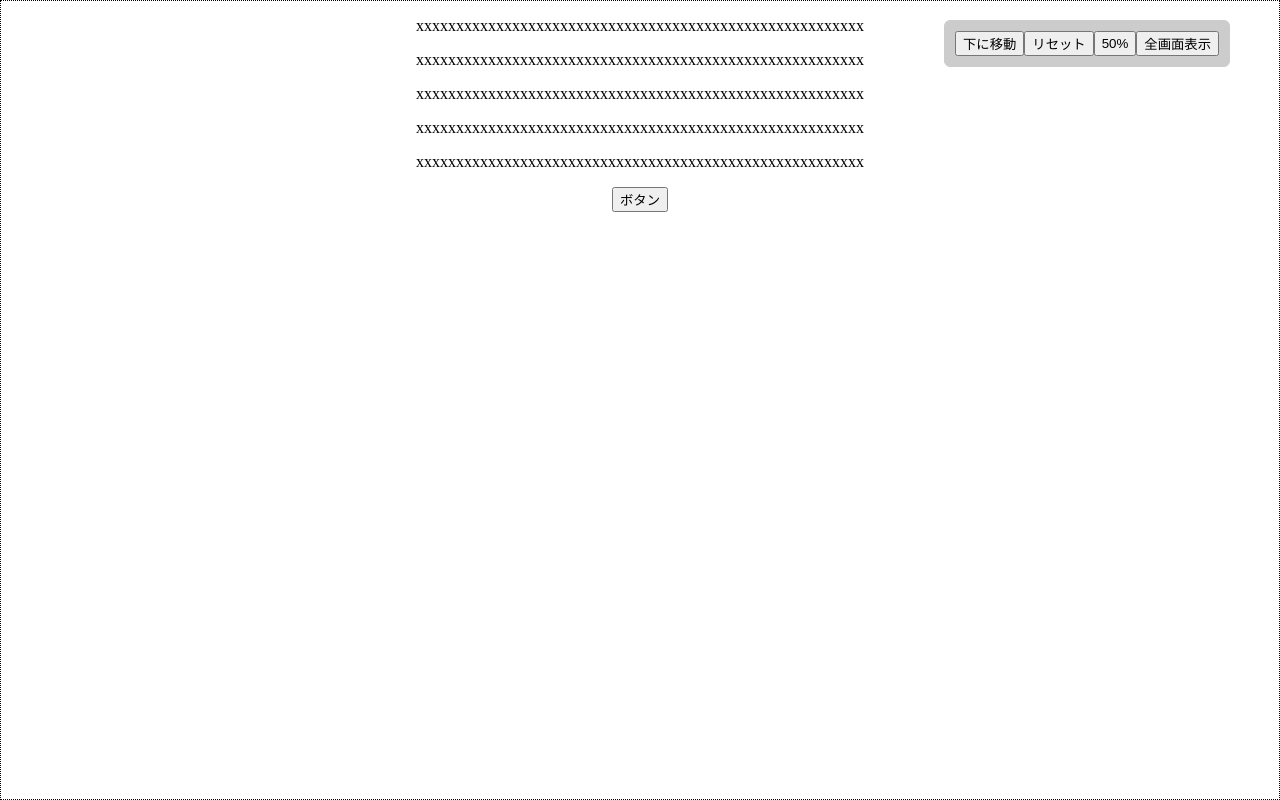
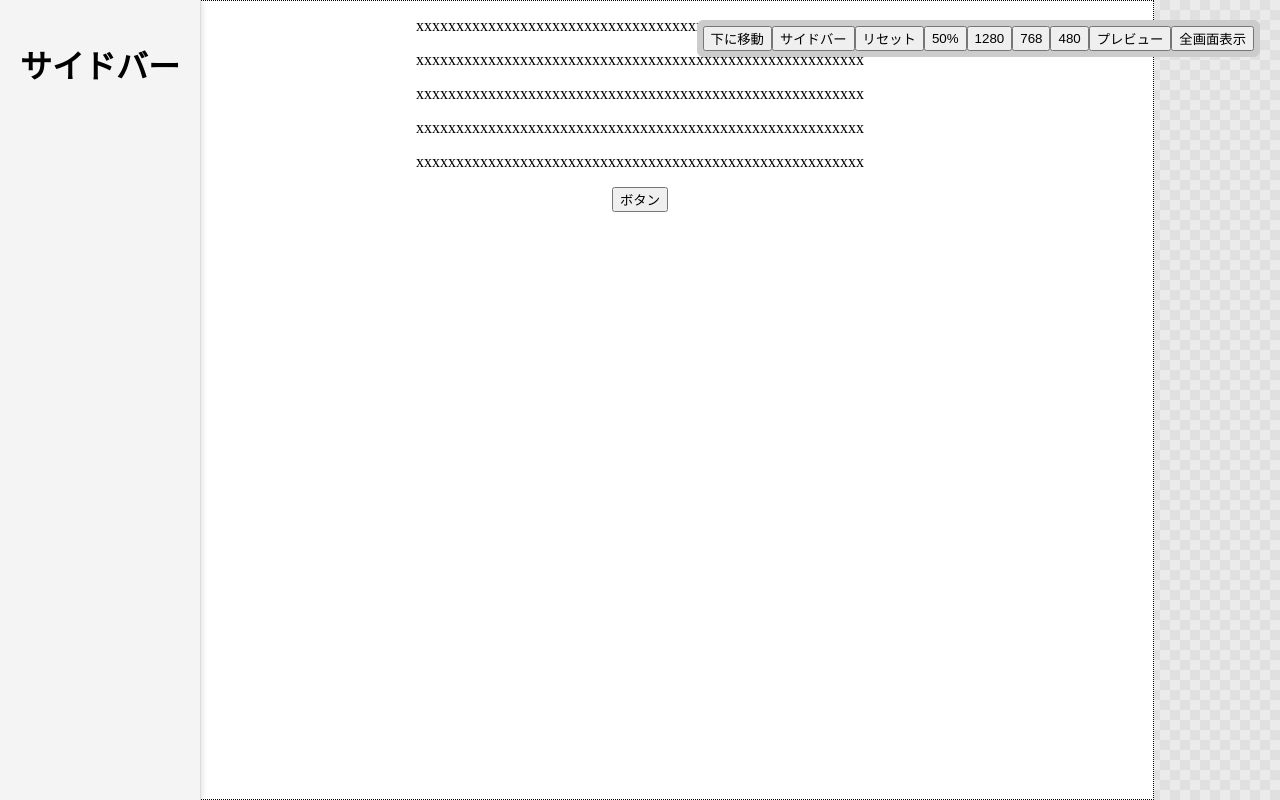
Before and after one commit to takahiro-tanaka-job/layout-editor, a React (Vite) app: page / in a window 1280 px wide. Built offline with nearby package versions, Linux system fonts and the light colour scheme.

Commit message:
リファクタリング

```diff
--- a/src/App.tsx
+++ b/src/App.tsx
@@ -1,8 +1,10 @@
+/** @jsxImportSource @emotion/react */
 import React from "react";
+import { css } from "@emotion/react";
 import Layout, { type LayoutHandle } from "./components/Layout";
-// import SideBar from "./components/SideBar";
+import SideBar from "./components/SideBar";
 import FloatingPanel from "./components/FloatingPanel";
-// import GridPanel from "./components/GridPanel";
+import GridPanel from "./components/GridPanel";
 
 import styles from "./App.module.css";
 
@@ -10,19 +12,49 @@ function App() {
 
   const layoutRef = React.useRef<LayoutHandle | null>(null);
 
-  const handleSetScale = () => layoutRef.current?.setScale(0.5);
-  const handleResetScale = () => layoutRef.current?.resetScale();
-  const handleToggleFullScreen = () => layoutRef.current?.toggleFullScreen();
+  const [width, setWidth] = React.useState(1028);
+  const [preview, setpPeview] = React.useState(false);
+  const [isOpen, setIsOpen] = React.useState(true);
 
   return (
     <div className={styles.root}>
-      <Layout ref={layoutRef} />
-      {/* <SideBar /> */}
-      {/* <GridPanel /> */}
+      <GridPanel>
+        <Layout ref={layoutRef}  >
+          <div
+            css={css`
+            height: 100vh;
+            width: ${width}px;
+            border: 1px dotted #000;
+            background-color: white;
+          `}
+          >
+            <p>xxxxxxxxxxxxxxxxxxxxxxxxxxxxxxxxxxxxxxxxxxxxxxxxxxxxxxxx</p>
+            <p>xxxxxxxxxxxxxxxxxxxxxxxxxxxxxxxxxxxxxxxxxxxxxxxxxxxxxxxx</p>
+            <p>xxxxxxxxxxxxxxxxxxxxxxxxxxxxxxxxxxxxxxxxxxxxxxxxxxxxxxxx</p>
+            <p>xxxxxxxxxxxxxxxxxxxxxxxxxxxxxxxxxxxxxxxxxxxxxxxxxxxxxxxx</p>
+            <p>xxxxxxxxxxxxxxxxxxxxxxxxxxxxxxxxxxxxxxxxxxxxxxxxxxxxxxxx</p>
+            <button>ボタン</button>
+          </div>
+        </Layout>
+      </GridPanel>
+      <SideBar isOpen={isOpen}>
+        <h1>サイドバー</h1>
+      </SideBar>
       <FloatingPanel>
-        <button className={styles.resetButton} onClick={handleResetScale} children="リセット" />
-        <button className={styles.resetButton} onClick={handleSetScale} children="50%" />
-        <button className={styles.fullScreenButton} onClick={handleToggleFullScreen} children="全画面表示" />
+        {preview
+          ? <>
+            <button className={styles.previewCancel} onClick={() => setpPeview(false)}>戻る</button>
+          </>
+          : <>
+            <button className={styles.resetButton} onClick={() => setIsOpen(!isOpen)} children="サイドバー" />
+            <button className={styles.resetButton} onClick={() => layoutRef.current?.resetScale()} children="リセット" />
+            <button className={styles.resetButton} onClick={() => layoutRef.current?.setScale(0.5)} children="50%" />
+            <button className={styles.resetButton} onClick={() => setWidth(1280)} children="1280" />
+            <button className={styles.resetButton} onClick={() => setWidth(768)} children="768" />
+            <button className={styles.resetButton} onClick={() => setWidth(480)} children="480" />
+            <button className={styles.resetButton} onClick={() => setpPeview(true)} children="プレビュー" />
+            <button className={styles.fullScreenButton} onClick={() => layoutRef.current?.toggleFullScreen()} children="全画面表示" />
+          </>}
       </FloatingPanel>
     </div>
   );
--- a/src/components/FloatingPanel.module.css
+++ b/src/components/FloatingPanel.module.css
@@ -2,6 +2,6 @@
   display: flex;
   border: 1px solid #ccc;
   border-radius: 6px;
-  padding: 10px;
+  padding: 5px;
   background: #ccc;
 }
--- a/src/components/FloatingPanel.tsx
+++ b/src/components/FloatingPanel.tsx
@@ -15,7 +15,7 @@ export const FloatingPanel = (props: { children: React.ReactNode }) => {
   const _style: React.CSSProperties = {
     position: "fixed",
     top: `${top}px`,
-    right: "50px",
+    right: "20px",
     transition: "transform 0.5s ease", // transform にアニメーションを適用
     transform: isBottom ? `translateY(calc(100vh - 100% - ${top * 2}px))` : "translateY(0)", // 上下の移動をスムーズに
   };
--- a/src/components/GridPanel.module.css
+++ b/src/components/GridPanel.module.css
@@ -1,4 +1,5 @@
 .root {
+  display: flex;
   padding: 0px;
   width: 100%;
   height: 100%;
--- a/src/components/GridPanel.tsx
+++ b/src/components/GridPanel.tsx
@@ -1,9 +1,9 @@
 import styles from "./GridPanel.module.css";
 
-export function GridPanel() {
+export const GridPanel = (props: { children?: React.ReactNode }) => {
   return (
     <div className={styles.root}>
-      パネル
+      {props.children}
     </div>
   );
 }
--- a/src/components/Layout.module.css
+++ b/src/components/Layout.module.css
@@ -1,11 +1,9 @@
 .container {
-  /* display: flex;
+  display: flex;
   justify-content: center;
-  align-items: center; */
   height: 100%;
   width: 100%;
   transform-origin: center;
   transition: transform 0.2s ease, transform-origin 0.2s ease;
-  background-color: white;
   overflow: auto;
 }
--- a/src/components/Layout.tsx
+++ b/src/components/Layout.tsx
@@ -1,6 +1,5 @@
 /** @jsxImportSource @emotion/react */
 import React from "react";
-import { css } from "@emotion/react";
 import styles from "./Layout.module.css";
 
 export type LayoutHandle = {
@@ -9,9 +8,14 @@ export type LayoutHandle = {
   toggleFullScreen: () => void;
 }
 
-export const Layout = React.forwardRef<LayoutHandle>((_props, ref) => {
+export const Layout = React.forwardRef<LayoutHandle, { children?: React.ReactNode }>(
+  (props, ref) => {
+    React.useImperativeHandle(ref, () => ({
+      setScale,
+      resetScale,
+      toggleFullScreen,
+    }));
 
-  // メソッド
     React.useImperativeHandle(ref, () => ({
       setScale,
       resetScale,
@@ -25,7 +29,8 @@ export const Layout = React.forwardRef<LayoutHandle>((_props, ref) => {
     const clampScale = (s: number) => Math.min(Math.max(s, 0.2), 3);
 
     const handleWheel: React.WheelEventHandler<HTMLDivElement> = (e) => {
-    if (!e.ctrlKey) return;
+      // Altキーを使用する
+      if (!e.altKey) return;
       e.preventDefault();
 
       const delta = e.deltaY;
@@ -59,10 +64,7 @@ export const Layout = React.forwardRef<LayoutHandle>((_props, ref) => {
     };
 
     React.useEffect(() => {
-    const handleFullScreenChange = () => {
-      setIsFullScreen(!!document.fullscreenElement);
-    };
-
+      const handleFullScreenChange = () => setIsFullScreen(!!document.fullscreenElement);
       document.addEventListener("fullscreenchange", handleFullScreenChange);
 
       return () => {
@@ -74,27 +76,29 @@ export const Layout = React.forwardRef<LayoutHandle>((_props, ref) => {
       <>
         <div
           className={styles.container}
-        style={{
-          transform: `scale(${_scale})`,
-          transformOrigin: origin,
-        }}
+          // style={{
+          //   transform: `scale(${_scale})`,
+          //   transformOrigin: origin,
+          // }}
           onWheel={handleWheel}
           tabIndex={0}
         >
-        <div
-          css={css`
-            width: 100%;
-            height: 100%;
-            border: 1px dotted #000;
-          `}
-        >
-          <p>xxxxxxxxxxxxxxxxxxxxxxxxxxxxxxxxxxxxxxxxxxxxxxxxxxxxxxxx</p>
-          <p>xxxxxxxxxxxxxxxxxxxxxxxxxxxxxxxxxxxxxxxxxxxxxxxxxxxxxxxx</p>
-          <p>xxxxxxxxxxxxxxxxxxxxxxxxxxxxxxxxxxxxxxxxxxxxxxxxxxxxxxxx</p>
-          <p>xxxxxxxxxxxxxxxxxxxxxxxxxxxxxxxxxxxxxxxxxxxxxxxxxxxxxxxx</p>
-          <p>xxxxxxxxxxxxxxxxxxxxxxxxxxxxxxxxxxxxxxxxxxxxxxxxxxxxxxxx</p>
-          <button>ボタン</button>
-        </div>
+          {/* props.children をラップしてスタイルを適用 */}
+          {React.Children.map(props.children, (child) => {
+            if (React.isValidElement(child)) {
+              // child の型を明示的に指定
+              const element = child as React.ReactElement<any>;
+              return React.cloneElement(element, {
+                style: {
+                  ...element.props.style,
+                  transform: `scale(${_scale})`,
+                  transformOrigin: origin,
+                },
+              });
+            }
+            // 非 JSX 要素（文字列や数値など）はそのまま返す
+            return child;
+          })}
         </div>
       </>
     );
--- a/src/components/SideBar.module.css
+++ b/src/components/SideBar.module.css
@@ -1,61 +1,21 @@
 .root {
-  width: 100%;
-  height: 100%;
-  padding: 20px;
-  word-wrap: break-word;
-}
-
-.sideber {
   position: fixed;
   top: 0;
   left: 0;
-  width: 250px;
   height: 100vh;
+  padding: 20px;
+  word-wrap: break-word;
+
   background-color: #f4f4f4;
   border-right: 1px solid #ddd;
   box-shadow: 2px 0 5px rgba(0, 0, 0, 0.1);
   overflow: hidden;
-  transition: transform 0.3s ease; /* トランジション効果を追加 */
-  transform: translateX(-100%); /* 初期状態で非表示 */
+  transition: transform 0.3s ease;
+  /* 非表示 */
+  transform: translateX(-100%);
+
+  &.open {
+    /* 表示 */
+    transform: translateX(0);
+  }
 }
-
-.sideber.open {
-  transform: translateX(0); /* サイドバーを表示 */
-}
-
-.menu {
-  list-style: none;
-  padding: 0;
-  margin: 0;
-  flex-grow: 1; /* サイドバー内でメニューを伸縮可能に */
-}
-
-.menu li {
-  margin: 10px 0;
-}
-
-.menu a {
-  text-decoration: none;
-  color: #333;
-  font-weight: bold;
-}
-
-.menu a:hover {
-  color: #007bff;
-}
-
-button {
-  top: 20px;
-  left: 20px;
-  z-index: 1100; /* サイドバーより上に表示 */
-  background-color: #007bff;
-  color: white;
-  border: none;
-  padding: 10px 15px;
-  border-radius: 5px;
-  cursor: pointer;
-}
-
-button:hover {
-  background-color: #0056b3;
-}
--- /dev/null
+++ b/src/components/SideBar.tsx
@@ -0,0 +1,13 @@
+import React from "react";
+import styles from "./SideBar.module.css";
+
+export const SideBar = (props: { isOpen: boolean, children?: React.ReactNode }) => {
+
+  return (
+    <div className={`${styles.root} ${props.isOpen ? styles.open : ""}`}>
+      {props.children}
+    </div>
+  );
+}
+
+export default SideBar;
```
Also changed, not shown: src/App.module.css (+7 -0 lines), src/components/SideBar.jsx (deleted, +0 -41 lines). Lines whose indentation alone changed are shown as unchanged.
